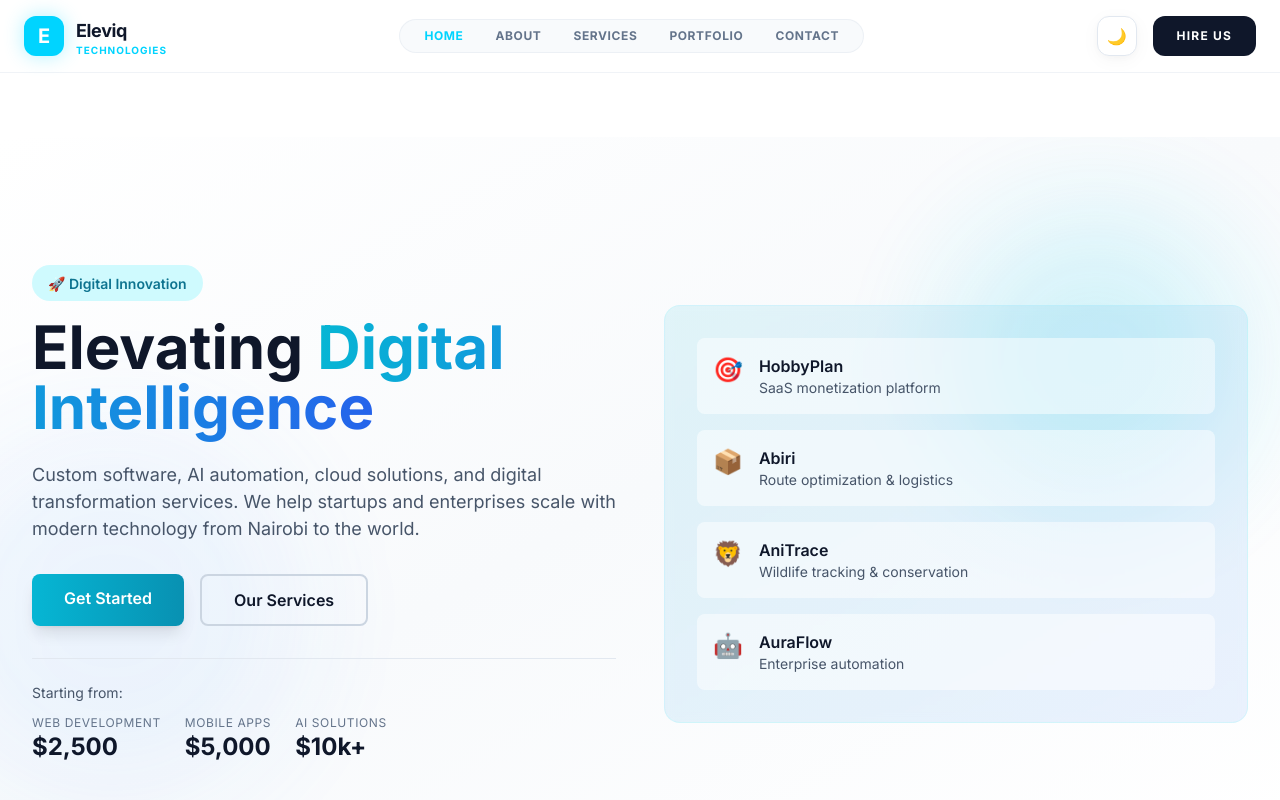
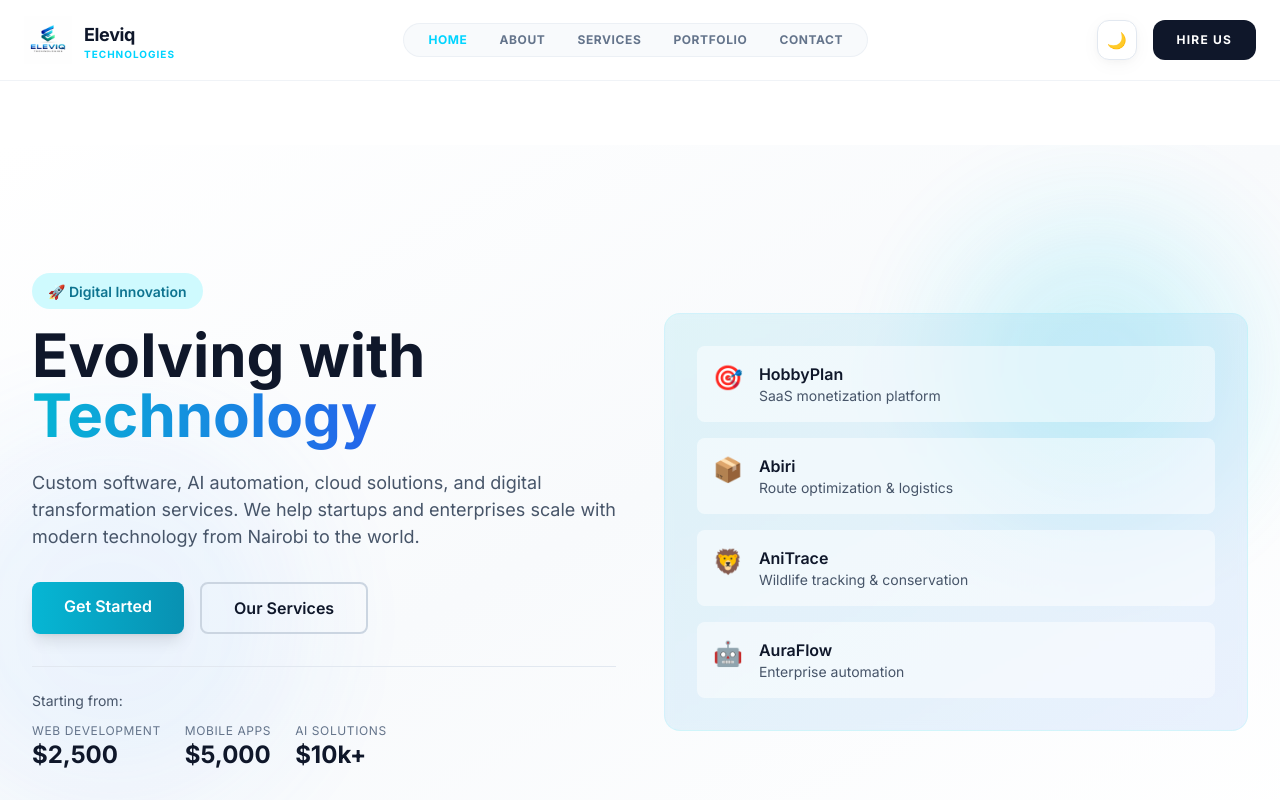
Before and after one commit to kigechaedward/eleviq-website, a React (Vite) app: page / in a window 1280 px wide. Shown: the top 800 px of the page. Built offline with nearby package versions, Linux system fonts and the light colour scheme.

Commit message:
Branding: Update logo and slogan to "Evolving with Technology"

```diff
--- a/index.html
+++ b/index.html
@@ -3,13 +3,13 @@
   <head>
     <meta charset="utf-8" />
     <meta name="viewport" content="width=device-width,initial-scale=1" />
-    <meta name="description" content="Eleviq Technologies — Elevating Digital Intelligence. Custom software, AI, cloud, and digital solutions from Nairobi, Kenya." />
+    <meta name="description" content="Eleviq Technologies — Evolving with Technology. Custom software, AI, cloud, and digital solutions from Nairobi, Kenya." />
     <meta name="keywords" content="Eleviq, software development, AI, cloud, Nairobi, Kenya" />
-    <meta property="og:title" content="Eleviq Technologies — Elevating Digital Intelligence" />
+    <meta property="og:title" content="Eleviq Technologies — Evolving with Technology" />
     <meta property="og:description" content="Custom software, AI & automation, cloud, and digital solutions from Eleviq Technologies." />
     <meta property="og:type" content="website" />
-    <title>Eleviq Technologies — Elevating Digital Intelligence</title>
-    <link rel="icon" href="/favicon.svg" />
+    <title>Eleviq Technologies — Evolving with Technology</title>
+    <link rel="icon" href="/logo.png" />
   </head>
   <body class="antialiased bg-white text-slate-900 dark:bg-slate-900 dark:text-slate-100">
     <div id="root"></div>
--- a/src/App.jsx
+++ b/src/App.jsx
@@ -13,7 +13,7 @@ export default function App(){
   useEffect(()=>{
     // Basic SEO: update document title per route
     const titleMap = {
-      '/': 'Eleviq Technologies — Elevating Digital Intelligence',
+      '/': 'Eleviq Technologies — Evolving with Technology',
       '/about': 'About — Eleviq Technologies',
       '/services': 'Services — Eleviq Technologies',
       '/portfolio': 'Portfolio — Eleviq Technologies',
--- a/src/components/Footer.jsx
+++ b/src/components/Footer.jsx
@@ -15,7 +15,7 @@ export default function Footer(){
               </div>
               <span className="font-bold">Eleviq</span>
             </div>
-            <p className="text-slate-400 text-sm leading-relaxed mb-4">Elevating Digital Intelligence. Modern tech solutions from Nairobi.</p>
+            <p className="text-slate-400 text-sm leading-relaxed mb-4">Evolving with Technology. Modern tech solutions from Nairobi.</p>
             <p className="text-sm"><a href="mailto:info@eleviqtechnologies.net" className="text-cyan-400 hover:text-cyan-300">info@eleviqtechnologies.net</a></p>
             <p className="text-sm text-slate-400">+254790683823</p>
           </div>
--- a/src/components/Header.jsx
+++ b/src/components/Header.jsx
@@ -20,8 +20,8 @@ export default function Header(){
     <header className="sticky top-0 z-50 backdrop-blur-md bg-white/80 dark:bg-dark-bg/80 border-b border-slate-200/50 dark:border-slate-800/50">
       <div className="mx-auto max-w-7xl px-6 py-4 flex items-center justify-between">
         <Link to="/" className="flex items-center gap-3 group">
-          <div className="w-10 h-10 bg-primary rounded-xl flex items-center justify-center shadow-cyan-glow group-hover:rotate-6 transition-transform duration-pro-fast">
-            <span className="text-white font-bold text-xl">E</span>
+          <div className="w-12 h-12 flex items-center justify-center group-hover:scale-105 transition-transform duration-pro-fast">
+            <img src="/logo.png" alt="Eleviq Logo" className="w-full h-full object-contain" />
           </div>
           <div className="flex flex-col leading-none">
             <span className="text-lg font-bold text-slate-900 dark:text-white tracking-tighter">Eleviq</span>
--- a/src/components/Hero.jsx
+++ b/src/components/Hero.jsx
@@ -33,7 +33,7 @@ export default function Hero(){
             </div>
 
             <h1 className="text-5xl md:text-6xl font-bold leading-tight text-slate-900 dark:text-white mb-6">
-              Elevating <span className="bg-gradient-to-r from-cyan-500 to-blue-600 bg-clip-text text-transparent">Digital Intelligence</span>
+              Evolving with <span className="bg-gradient-to-r from-cyan-500 to-blue-600 bg-clip-text text-transparent">Technology</span>
             </h1>
 
             <p className="text-lg text-slate-600 dark:text-slate-300 leading-relaxed mb-8">
```
Also changed, not shown: public/logo.png (added), 1 other file (tests, documents, lock files or other folders).
